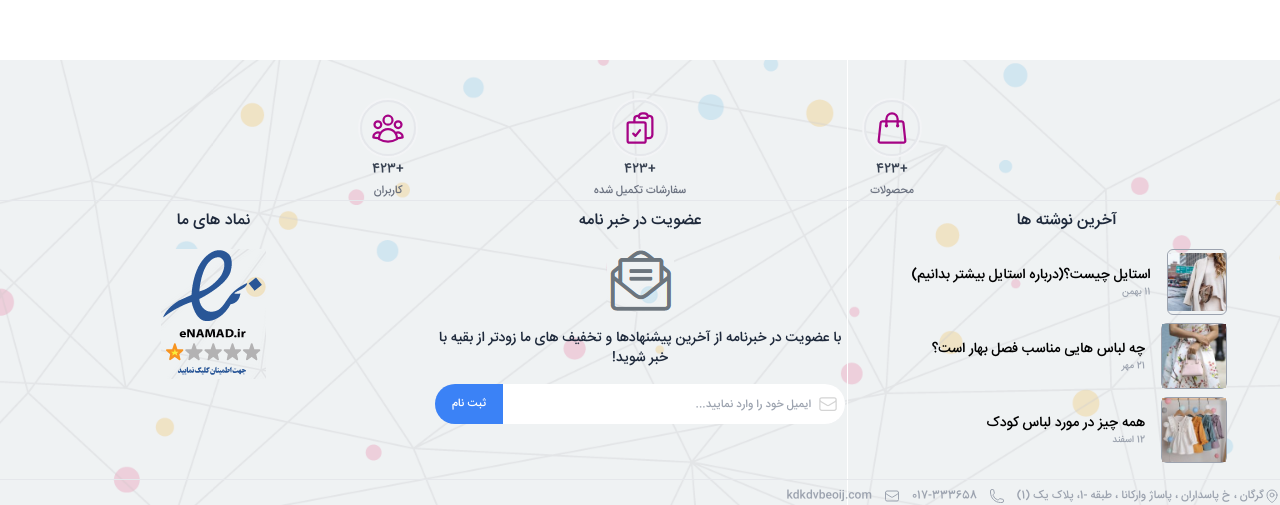
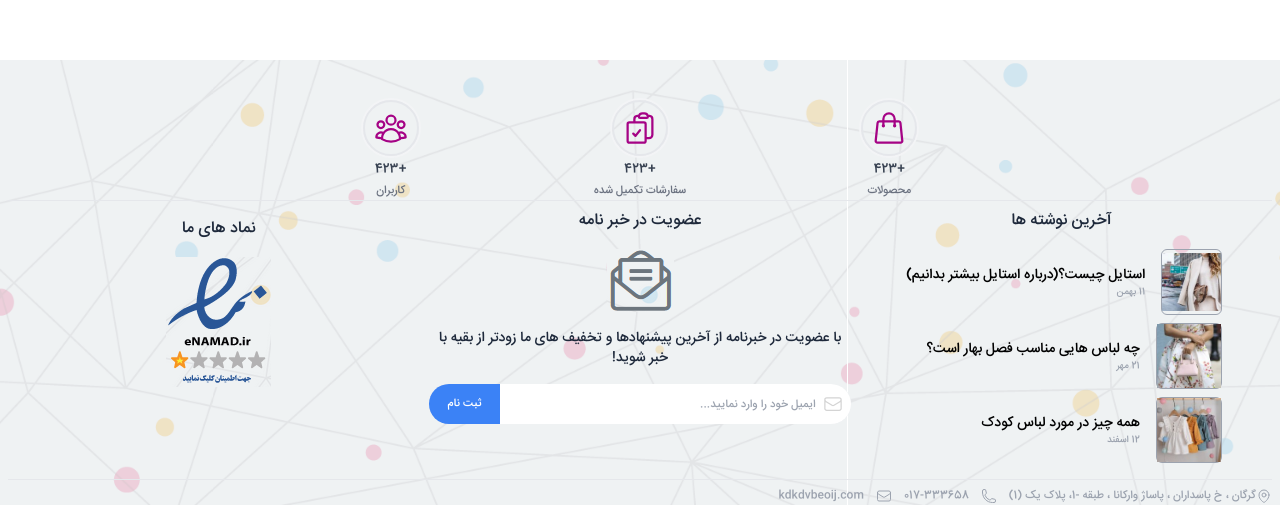
Before and after one commit to marziehalishahi/pioneer-shop, a website: page index.html in a window 1280 px wide. Shown: the part 295-800 px from the top of the page. Drawn offline with Linux system fonts and the light colour scheme.

Commit message:
fixed simple bugs

```diff
--- a/index.html
+++ b/index.html
@@ -13,14 +13,13 @@
   </style>
 </head>
 
-<body class="flex flex-col h-screen font-sans">
+<body class="flex flex-col min-h-screen font-sans font-light">
 
   <!-- bg-footer-texture: https://tailwindcss.com/docs/background-image#using-custom-values -->
   <!-- strok-primary: https://tailwindcss.com/docs/customizing-colors#naming-your-colors -->
   <footer class="w-full mt-auto bg-fixed bg-center bg-repeat bg-cover bg-footer-texture">
-
-    <!-- footer element -->
-    <div class="container flex justify-between w-full mx-auto mt-10 items gap-x-4">
+    <div class="container px-2 mx-auto">
+      <div class="flex justify-between w-full mx-auto mt-10 items gap-x-4 ">
         <div class="flex flex-col items-end justify-between w-4/12 gap-y-1 ">
           <div class="flex flex-col gap-y-1">
             <div class="p-2 border-2 rounded-full shadow-sm w-14 h-14 ring-2 ring-gray-100">
@@ -67,10 +66,10 @@
 
       <hr class="mb-2">
       <!-- footer element p2 -->
-    <div class="container flex flex-col items-start justify-between mx-auto sm:flex-row sm:gap-y-4 sm:mb-4">
+      <div class="flex flex-col items-start justify-between mx-auto sm:flex-row sm:gap-y-4 sm:mb-4">
         <!-- footer image element -->
         <div class="flex flex-col items-center justify-between w-full lg:w-4/12 gap-y-4">
-        <div class="text-base text-center text-slate-800">آخرین نوشته ها</div>
+          <div class="text-center  text-slate-800">آخرین نوشته ها</div>
           <div class="flex flex-col items-start justify-between gap-y-2">
             <div class="flex items-center justify-between">
               <div class="border border-gray-400 rounded-md">
@@ -106,8 +105,8 @@
         </div>
 
         <!-- news letters -->
-      <div class="flex flex-col justify-between w-full px-2 lg:mx-0 lg:w-4/12 gap-y-4">
-        <div class="text-base text-center text-slate-800">عضویت در خبر نامه</div>
+        <div class="flex flex-col justify-between w-full lg:mx-0 lg:w-4/12 gap-y-4">
+          <div class="text-center  text-slate-800">عضویت در خبر نامه</div>
           <div class="flex flex-col items-center justify-between gap-y-4">
             <img class="" src="assets/img/7.PNG" alt="">
             <p class="text-sm text-center text-slate-800">
@@ -134,8 +133,8 @@
           </div>
         </div>
         <!-- symbols -->
-      <div class="flex flex-col items-center w-full lg:w-4/12 gap-y-4">
-        <div class="text-base text-start text-slate-800">نماد های ما</div>
+        <div class="flex flex-col items-center w-full mt-2 lg:w-4/12 gap-y-4">
+          <div class=" text-start text-slate-800">نماد های ما</div>
           <div class="cursor-pointer">
             <img class="w-full h-auto" src="assets/img/9.PNG" alt="">
           </div>
@@ -144,7 +143,7 @@
       </div>
       <hr class="mb-2">
       <!-- Specifications -->
-    <div class="container flex flex-wrap gap-3 mx-auto text-gray-400">
+      <div class="flex flex-wrap gap-3 mx-auto text-gray-400">
 
         <div class="flex ">
           <div>
@@ -170,6 +169,9 @@
         </div>
 
       </div>
+    </div>
+    <!-- footer element -->
+
   </footer>
 </body>
 
```
Also changed, not shown: public/output.css. Lines whose indentation alone changed are shown as unchanged.
